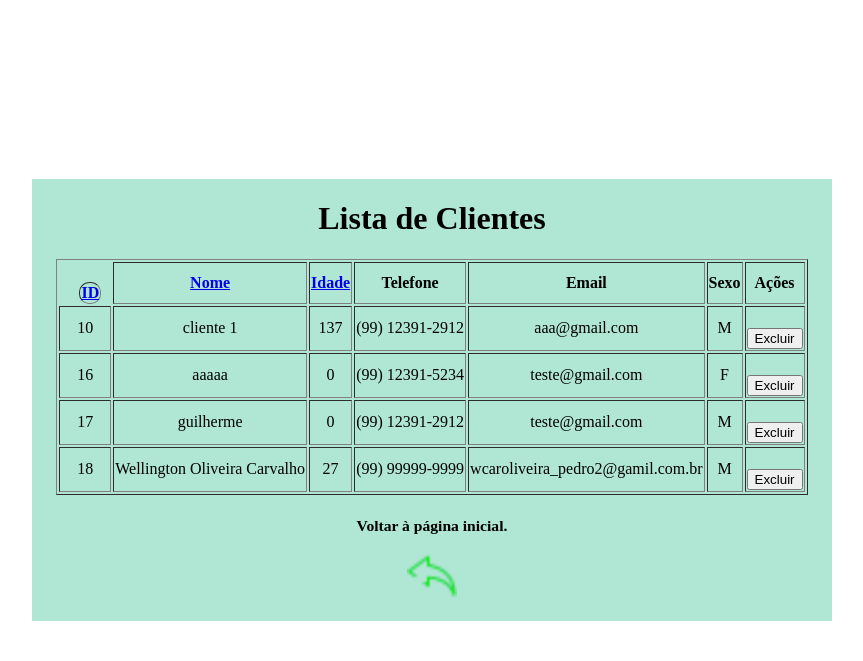
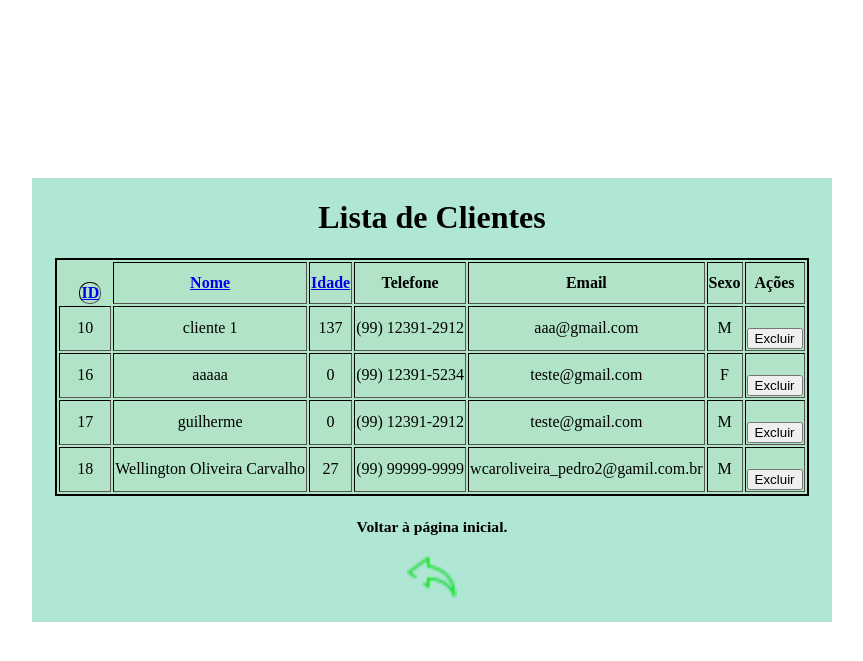
Before and after one commit to ZcvGuilherme/Cadastro_Cliente, a Flask app: page /gerenciar-clientes in a window 1280 px wide. Shown: the top 661 px of the page, without its empty margins (208-1071 px from the left). Run offline with Flask 3, Linux system fonts and the light colour scheme; data comes from the database, SQL or seed files in the repository; both versions use the stored data as it was after the commit.

Commit message:
Mais alguns ajustes

```diff
--- a/app/static/style.css
+++ b/app/static/style.css
@@ -36,6 +36,9 @@ body {
 table{
     margin-left: auto; /*margens das laterais */
     margin-right: auto;
+    border: 2px solid #000000;
+    table-layout: auto;
+    background-color: #b1e4c6;
 }
 form {
     display: flex;
```
Also changed, not shown: cadastro_clientes.db.
